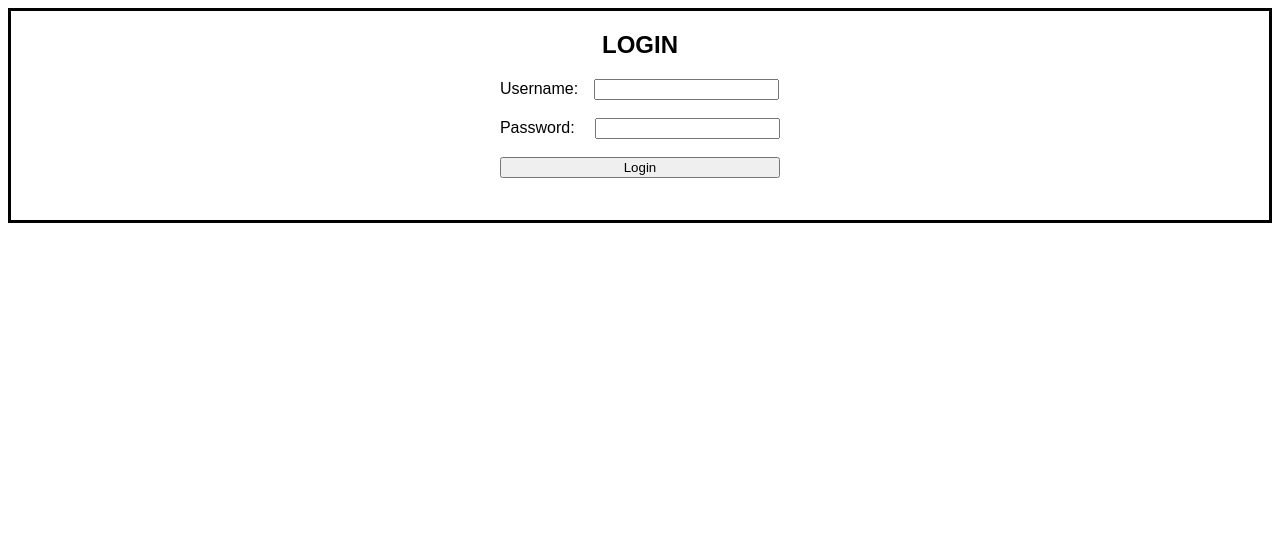
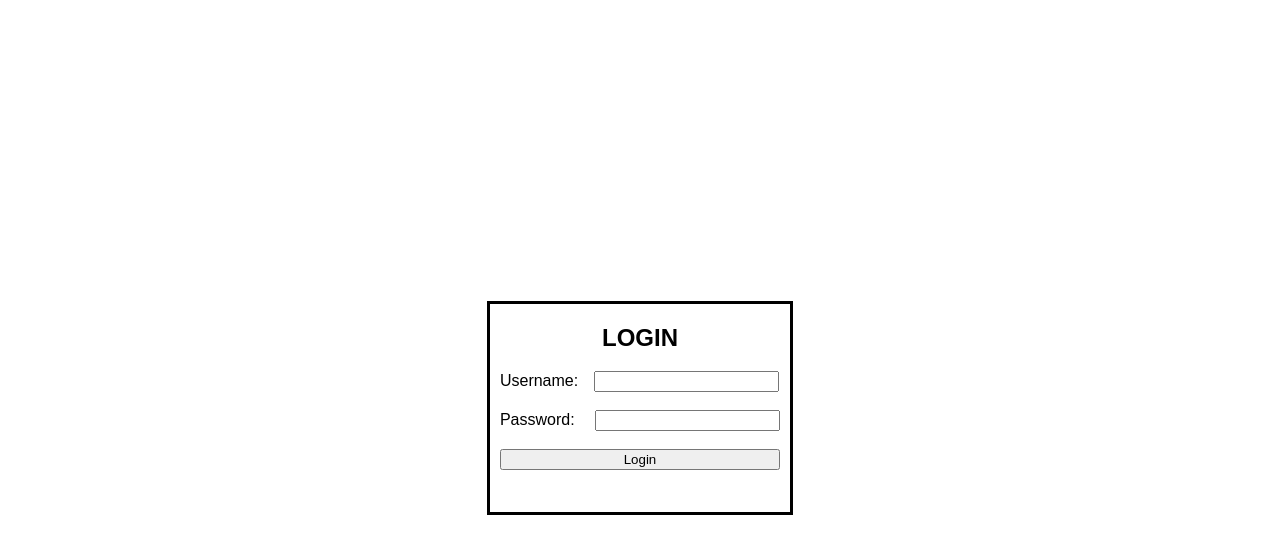
Before and after one commit to team26github/backend, a Vue app in the folder frontend/: page /login in a window 1280 px wide. Shown: the top 554 px of the page. Built offline with nearby package versions, Linux system fonts and the light colour scheme.

Commit message:
Updated route redirect, updated app.vue

```diff
--- a/frontend/src/App.vue
+++ b/frontend/src/App.vue
@@ -1,6 +1,3 @@
 <template>
-  <div id="nav">
-
-  </div>
   <router-view />
 </template>
--- a/frontend/src/components/loginForm.vue
+++ b/frontend/src/components/loginForm.vue
@@ -103,10 +103,10 @@
     height: 100%;
   }
 
-  /* body {
+  body {
     display: grid;
     place-items: center;
-  } */
+  }
 
   .login {
     display: grid;
--- a/frontend/src/router/index.js
+++ b/frontend/src/router/index.js
@@ -13,7 +13,7 @@ const routes = [
     },
     {
         path: '/',
-        redirect: '/navbar'
+        redirect: '/login'
     },
     {
         path: '/driver',
```
